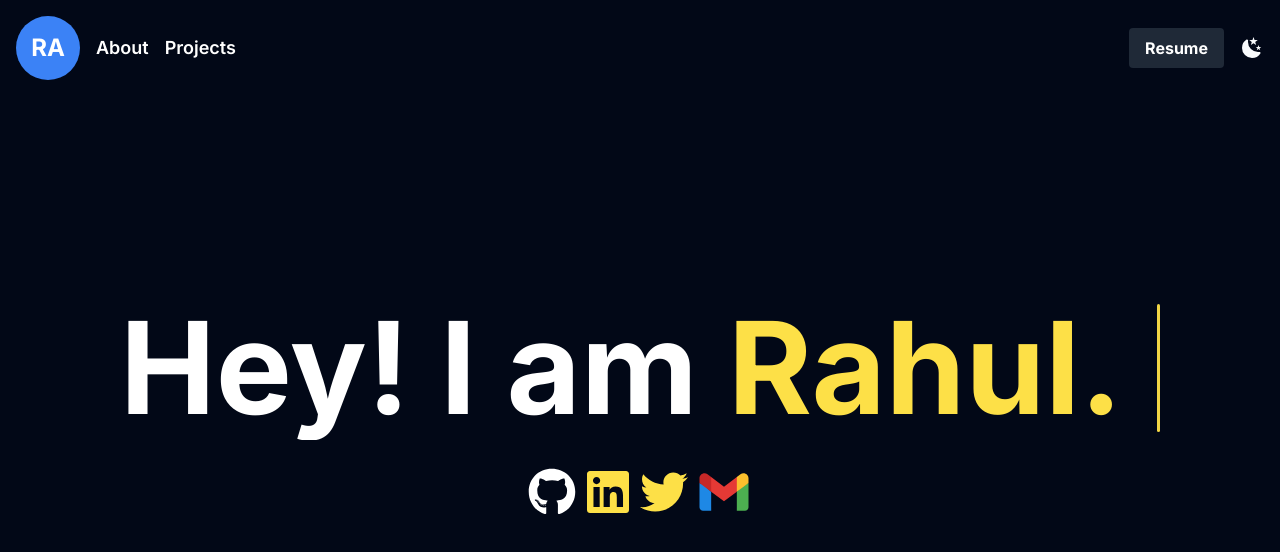
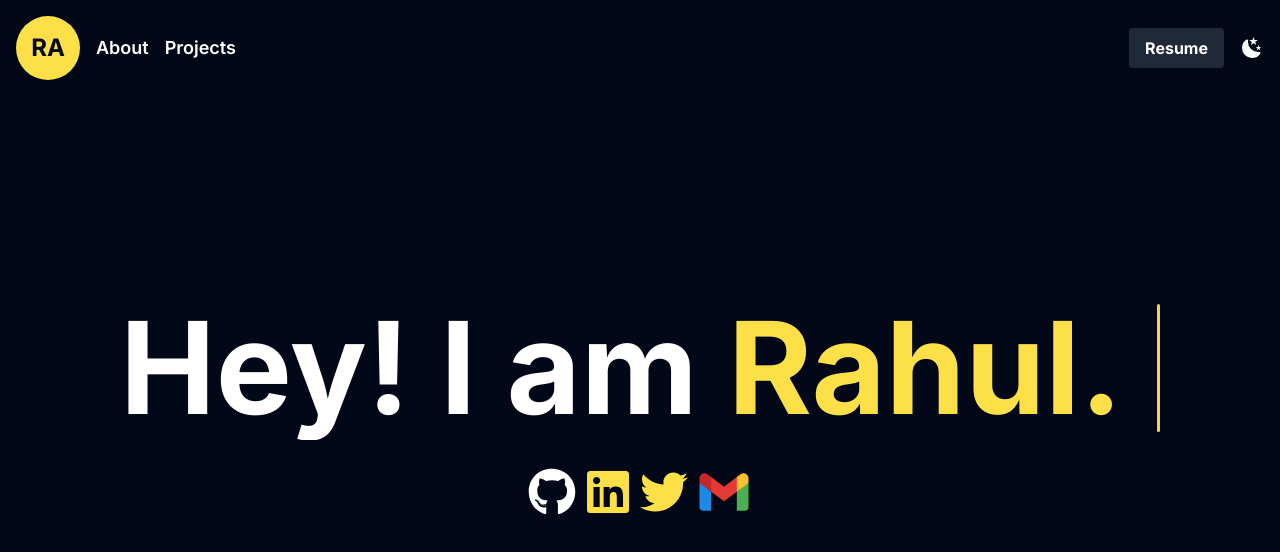
Before and after one commit to rahularora27/portfolio-v2, a Next.js app: page / in a window 1280 px wide. Shown: the top 552 px of the page. Built offline with nearby package versions, Linux system fonts and the light colour scheme.

Commit message:
fixed errors

```diff
--- a/src/components/Navbar.tsx
+++ b/src/components/Navbar.tsx
@@ -4,7 +4,7 @@ import React from "react";
 import useThemeSwitcher from "../hooks/useThemeSwitcher";
 import { SunIcon, MoonIcon } from "./Icons";
 import Link from "next/link";
-import Logo from "../ui/Logo";
+import Logo from '../ui/Logo';
 
 export const Navbar: React.FC = () => {
   const [mode, setMode] = useThemeSwitcher();
@@ -14,7 +14,9 @@ export const Navbar: React.FC = () => {
   return (
     <nav className="p-4 fixed top-0 left-0 right-0 z-50 flex justify-between">
       <ul className="flex space-x-4 items-center">
-        <Logo />
+        <div className="hidden md:flex">
+          <Logo />
+        </div>
         <li className={commonClassName}>
           <Link href="/about">
             About
--- a/src/hooks/useThemeSwitcher.js
+++ b/src/hooks/useThemeSwitcher.js
@@ -39,9 +39,7 @@ const useThemeSwitcher = () => {
         if(mode === "dark") {
             window.localStorage.setItem('theme', 'dark');
             document.documentElement.classList.add("dark");
-        }
-
-        if (mode === "light") {
+        } else if (mode === "light"){
             window.localStorage.setItem('theme', 'light');
             document.documentElement.classList.remove("dark");
         }
--- a/src/ui/Logo.tsx
+++ b/src/ui/Logo.tsx
@@ -5,38 +5,27 @@ import Link from 'next/link';
 const MotionLink = motion(Link);
 
 const Logo = () => {
-  const isDarkMode = document.documentElement.classList.contains('dark');
 
-  const lightModeColors = [
-    "#FDE047", // Background
-    "rgb(254, 116, 254)",
+  const backgroundColors = [
+    "#FDE047",
+    "#3B82F6",
+    "rgb(76, 248, 1)",
     "rgb(120, 238, 255)",
-    "rgb(255, 179, 1)",
-    "rgb(76, 248, 1)",
-    "rgb(235, 139, 83)"
+    "rgb(235, 183, 83)",
+    "rgb(1, 235, 83)",
+    "rgba(253, 29, 29, 1)",
+    "rgb(198, 121, 239)",
+    "rgb(1, 229, 170)"
   ];
-  const darkModeColors = [
-    "#3B82F6", // Background
-    "rgb(1, 139, 83)",
-    "rgba(253, 29, 29, 1)",
-    "rgba(131, 58, 180, 1)",
-    "rgb(1, 139, 170)",
-  ];
-
-  const backgroundColors = isDarkMode ? darkModeColors : lightModeColors;
 
   return (
     <div className='flex items-center justify-center'>
       <MotionLink
         href='/'
-        className='w-16 h-16 flex items-center justify-center rounded-full text-2xl font-bold'
-        style={{
-          backgroundColor: backgroundColors[0],
-          color: isDarkMode ? '#FFFFFF' : '#000000',
-        }}
+        className='w-16 h-16 flex items-center justify-center rounded-full text-2xl font-bold bg-blue-500 text-white dark:bg-yellow-300 dark:text-slate-950'
         whileHover={{
           backgroundColor: backgroundColors,
-          transition: { duration: 1, repeat: Infinity},
+          transition: { duration: 1, repeat: Infinity}
         }}
       >
         RA
```
